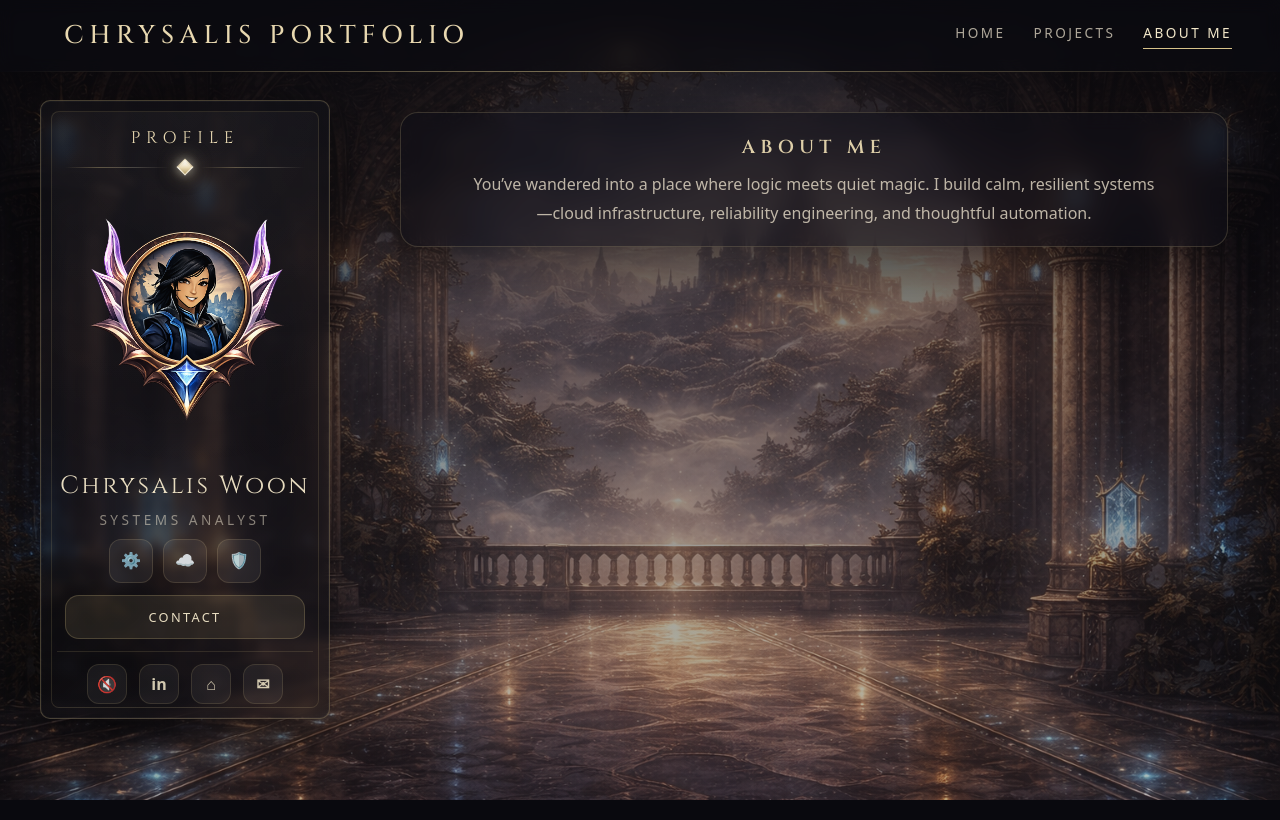
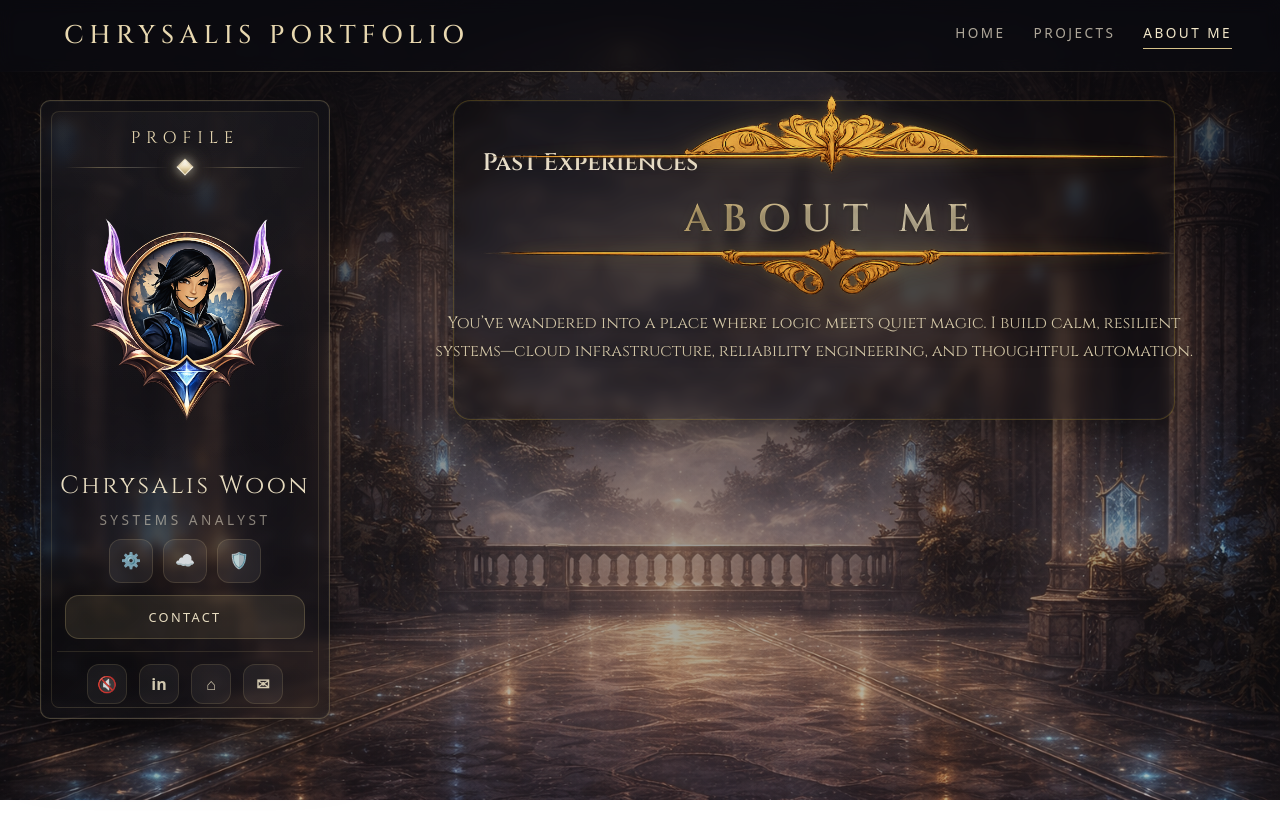
Before and after one commit to chrysaliswoon/2026_personalportfolio, a Flask app: page /about in a window 1280 px wide. Run offline with Flask 3, Linux system fonts and the light colour scheme.

Commit message:
Updated readme and the about section

```diff
--- a/static/css/about.css
+++ b/static/css/about.css
@@ -1,190 +1,148 @@
-/* The stage area fill + center */
+/* This is the right-side red-box area (the stage). */
 .about-stage {
+    position: relative;
+    width: 100%;
     height: 100%;
-  width: 100%;
-  padding: 12px;
+    /* stage already fills the red area in your layout */
 }
 
+/* Keep content centered inside the big right-side stage */
 .about-shell {
-  width: min(980px, 100%);
+  width: min(980px, 92%);
   margin: 0 auto;
-  display: grid;
-  gap: 18px;
+
+  display: flex;
+  flex-direction: column;
+  align-items: center;
+
+  gap: 48px; /* THIS is what separates hero from experiences */
 }
 
-/* HERO */
-.about-hero-frame {
-  background: rgba(14, 14, 22, 0.55);
-  border: 1px solid rgba(216, 195, 138, 0.20);
-  border-radius: 18px;
-  padding: 22px 22px 18px;
-  box-shadow: 0 16px 50px rgba(0,0,0,0.35);
-  backdrop-filter: blur(10px);
+
+/* Pin hero into the top area */
+.about-hero {
+    position: absolute;
+    top: -138px;
+    /* adjust this until it sits perfectly in the red box */
+    left: 50%;
+    transform: translateX(-50%);
+    width: min(980px, 92%);
+    z-index: 5;
 }
 
-.about-title {
-  margin: 0 0 10px;
+/* Keep the inner frame centered */
+.about-hero-frame {
+    width: 100%;
     text-align: center;
-  letter-spacing: 0.28em;
-  font-weight: 600;
-  color: rgba(232, 216, 176, 0.95);
 }
 
-.about-lede {
+/* Border+title wrapper from earlier */
+.about-border-wrap {
+    position: relative;
+    width: min(820px, 92vw);
     margin: 0 auto;
-  max-width: 75ch;
-  text-align: center;
-  line-height: 1.8;
-  color: rgba(230, 220, 200, 0.80);
-  font-family: system-ui, -apple-system, Segoe UI, Roboto, Arial, sans-serif;
 }
 
-/* Section headings */
-.section-heading {
-  text-align: center;
-  margin-bottom: 10px;
-}
-.section-heading h2 {
-  margin: 0;
-  color: rgba(242, 231, 201, 0.95);
-  letter-spacing: 0.16em;
-  text-transform: uppercase;
-  font-size: 1.05rem;
-}
-.section-heading p {
-  margin: 6px 0 0;
-  color: rgba(230, 220, 200, 0.65);
-  font-family: system-ui, -apple-system, Segoe UI, Roboto, Arial, sans-serif;
-  font-size: 0.92rem;
+.about-border {
+    width: 100%;
+    height: auto;
+    display: block;
+    opacity: 0.95;
+    /* Base glow */
+    filter:
+        drop-shadow(0 0 6px rgba(212, 175, 55, 0.18)) drop-shadow(0 0 14px rgba(255, 220, 140, 0.10));
+
+    animation: borderGlowPulse 7s ease-in-out infinite;
 }
 
-/* TECH STACK */
-.stack-grid {
-  display: grid;
-  grid-template-columns: repeat(4, minmax(0, 1fr));
-  gap: 12px;
+@keyframes borderGlowPulse {
+
+    0%,
+    100% {
+        filter:
+            drop-shadow(0 0 6px rgba(212, 175, 55, 0.18)) drop-shadow(0 0 14px rgba(255, 220, 140, 0.10));
     }
 
-.stack-card {
-  background: rgba(14, 14, 22, 0.55);
-  border: 1px solid rgba(216, 195, 138, 0.18);
-  border-radius: 16px;
-  padding: 14px 14px 12px;
-  backdrop-filter: blur(10px);
+    50% {
+        filter:
+            drop-shadow(0 0 50px rgba(212, 175, 55, 0.35)) drop-shadow(0 0 26px rgba(255, 220, 140, 0.22));
+    }
 }
 
-.stack-card h3 {
-  margin: 0 0 10px;
-  color: rgba(232, 216, 176, 0.90);
-  letter-spacing: 0.12em;
-  text-transform: uppercase;
-  font-size: 0.85rem;
+
+.about-title {
+    position: absolute;
+    left: 50%;
+    top: 40%;
+    transform: translate(-50%, -50%);
+    font-family: "Cinzel", serif;
+    font-size: clamp(1.6rem, 3vw, 2.4rem);
+    letter-spacing: 0.28em;
+    color: #e6d8b5;
+    white-space: nowrap;
+    pointer-events: none;
+    background: linear-gradient(120deg,
+            #c8a45a,
+            #f2e6c8,
+            #c8a45a);
+    background-size: 180% 100%;
+
+    -webkit-background-clip: text;
+    background-clip: text;
+    color: transparent;
+
+    animation: goldSheen 8s ease-in-out infinite;
+
+    text-shadow:
+        0 0 8px rgba(240, 220, 170, 0.18),
+        0 2px 6px rgba(0, 0, 0, 0.6);
 }
 
-.stack-card ul {
-  margin: 0;
-  padding-left: 18px;
-  color: rgba(230, 220, 200, 0.78);
-  font-family: system-ui, -apple-system, Segoe UI, Roboto, Arial, sans-serif;
-  line-height: 1.6;
+@keyframes goldSheen {
+    0% {
+        background-position: 0% 50%;
     }
 
-/* PARCHMENT PANEL (Past Work) */
-.parchment-panel {
-  position: relative;
-  border-radius: 18px;
-  overflow: hidden;
-  border: 1px solid rgba(216, 195, 138, 0.18);
-  box-shadow: 0 18px 60px rgba(0,0,0,0.40);
+    50% {
+        background-position: 100% 50%;
     }
 
-/* Use your parchment image as the background */
-.parchment-panel::before {
-  content: "";
-  position: absolute;
-  inset: 0;
-  background: url("../assets/about_me_wide.png") center/cover no-repeat;
-  opacity: 0.95;
-  transform: scale(1.01);
+    100% {
+        background-position: 0% 50%;
+    }
 }
 
-/* Inner content */
-.parchment-inner {
-  position: relative;
-  padding: 22px 24px;
-  color: rgba(20, 18, 16, 0.90);
-  font-family: "Cinzel", "Times New Roman", serif;
+/* Put intro text directly under title, still inside the pinned block */
+.about-lede {
+    margin: -200px auto 0;
+    max-width: 80ch;
+    font-size: 1.02rem;
+    line-height: 1.75;
+    color: rgba(230, 216, 181, 0.9);
+    text-shadow: 0 2px 10px rgba(0, 0, 0, 0.55);
 }
 
-/* Improve readability on parchment */
-.parchment-inner p,
-.parchment-inner li,
-.parchment-inner span {
-  font-family: Georgia, "Times New Roman", serif;
-  color: rgba(26, 22, 18, 0.85);
+
+
+/* === PAST EXPERIENCES area (your red box) === */
+.exp-wrap {
+  width: 100%;
+  display: flex;
+  justify-content: center;
 }
 
-.job + .job-divider { margin-top: 14px; }
-.job-head h3 {
-  margin: 0;
-  letter-spacing: 0.08em;
-  text-transform: uppercase;
+.exp-card {
+  width: min(920px, 92%);
+  min-height: 320px;
+
+  padding: 26px 28px;
+  border-radius: 18px;
+
+  background: rgba(10, 10, 14, 0.45);
+  backdrop-filter: blur(6px);
+
+  border: 1px solid rgba(212, 175, 55, 0.25);
+  box-shadow:
+    0 10px 30px rgba(0,0,0,0.45),
+    inset 0 0 0 1px rgba(255,255,255,0.03);
 }
-.job-meta {
-  display: flex;
-  gap: 10px;
-  flex-wrap: wrap;
-  margin-top: 6px;
-  font-family: system-ui, -apple-system, Segoe UI, Roboto, Arial, sans-serif;
-  color: rgba(26, 22, 18, 0.70);
-}
-.job-bullets {
-  margin: 10px 0 0;
-  padding-left: 18px;
-  line-height: 1.65;
-}
-.job-divider {
-  height: 1px;
-  background: rgba(26, 22, 18, 0.18);
-}
-
-/* Education + certs */
-.edu-grid {
-  display: grid;
-  grid-template-columns: 1fr 1fr;
-  gap: 12px;
-}
-
-.edu-card {
-  background: rgba(14, 14, 22, 0.55);
-  border: 1px solid rgba(216, 195, 138, 0.18);
-  border-radius: 16px;
-  padding: 14px 14px 12px;
-  backdrop-filter: blur(10px);
-}
-
-.edu-card h3 {
-  margin: 0 0 10px;
-  color: rgba(232, 216, 176, 0.90);
-  letter-spacing: 0.12em;
-  text-transform: uppercase;
-  font-size: 0.85rem;
-}
-
-.edu-card ul {
-  margin: 0;
-  padding-left: 18px;
-  color: rgba(230, 220, 200, 0.78);
-  font-family: system-ui, -apple-system, Segoe UI, Roboto, Arial, sans-serif;
-  line-height: 1.65;
-}
-
-.edu-card span {
-  color: rgba(230, 220, 200, 0.65);
-}
-
-/* Responsive */
-@media (max-width: 1100px) {
-  .stack-grid { grid-template-columns: repeat(2, minmax(0, 1fr)); }
-  .edu-grid { grid-template-columns: 1fr; }
-}
--- a/static/css/profile.css
+++ b/static/css/profile.css
@@ -445,3 +445,8 @@ html, body {
   font-size: 1.05rem;
   max-width: 62ch;
 }
+
+.stage {
+  min-height: calc(100vh - 140px);
+  border-radius: 18px;
+}
--- a/templates/about.html
+++ b/templates/about.html
@@ -2,15 +2,17 @@
 
 {% block head %}
 {{super() }}
-  <link rel="stylesheet" href="{{ url_for('static', filename='css/about.css') }}">
+<link rel="stylesheet" href="{{ url_for('static', filename='css/about.css') }}">
 {% endblock %}
 
 {% block stage %}
-  <div class="about-stage">
-    <div class="about-shell">
+<div class="about-stage">
+  <div class="about-shell">
+<!-- ABOUT ME HERO -->
+    {% include "components/about/hero.html" %}
+<!-- PAST EXPERIENCES -->
+    {% include "components/about/experience.html" %}
 
-      {% include "components/about/hero.html" %}
-
-    </div>
   </div>
+</div>
 {% endblock %}
--- /dev/null
+++ b/templates/components/about/experience.html
@@ -0,0 +1,35 @@
+<section class="exp-wrap" aria-label="Past Experiences">
+  <div class="exp-card">
+
+    <!-- <img
+      class="exp-divider"
+      src="{{ url_for('static', filename='/assets/border_line.png') }}"
+      alt=""
+      aria-hidden="true"
+    /> -->
+
+    <h2 class="exp-title">Past Experiences</h2>
+
+    <div class="exp-list">
+      {% for job in profile.experiences %}
+        <article class="exp-item">
+          <header class="exp-item-head">
+            <div class="exp-role">
+              <span class="exp-company">{{ job.company }}</span>
+              <span class="exp-dot">•</span>
+              <span class="exp-job">{{ job.title }}</span>
+            </div>
+            <div class="exp-dates">{{ job.dates }}</div>
+          </header>
+
+          <ul class="exp-bullets">
+            {% for b in job.bullets %}
+              <li>{{ b }}</li>
+            {% endfor %}
+          </ul>
+        </article>
+      {% endfor %}
+    </div>
+
+  </div>
+</section>
--- a/templates/components/about/hero.html
+++ b/templates/components/about/hero.html
@@ -1,6 +1,16 @@
 <section class="about-hero">
   <div class="about-hero-frame">
-    <h1 class="about-title">ABOUT ME</h1>
+
+    <div class="about-border-wrap">
+      <img
+        class="about-border"
+        src="{{ url_for('static', filename='assets/about_border.png') }}"
+        alt=""
+        aria-hidden="true"
+      />
+      <h1 class="about-title">ABOUT ME</h1>
+    </div>
+
     <p class="about-lede">{{ profile.about_intro }}</p>
   </div>
 </section>
```
Also changed, not shown: templates/components/about/certs.html (added, +26 -0 lines), templates/components/about/tech_stack.html (added, +19 -0 lines), README.md, static/assets/about_border.png (added), static/assets/border_line.png (added). Lines whose indentation alone changed are shown as unchanged.
